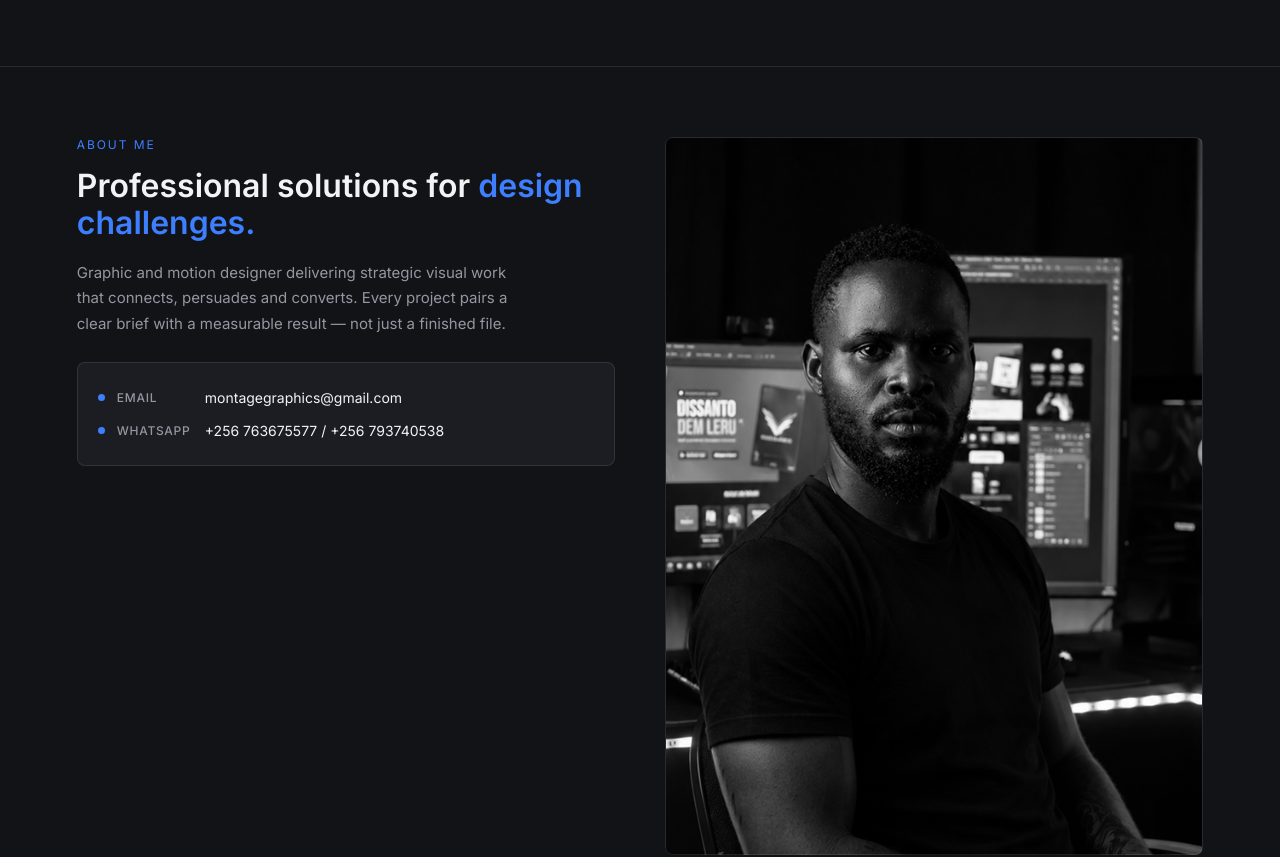
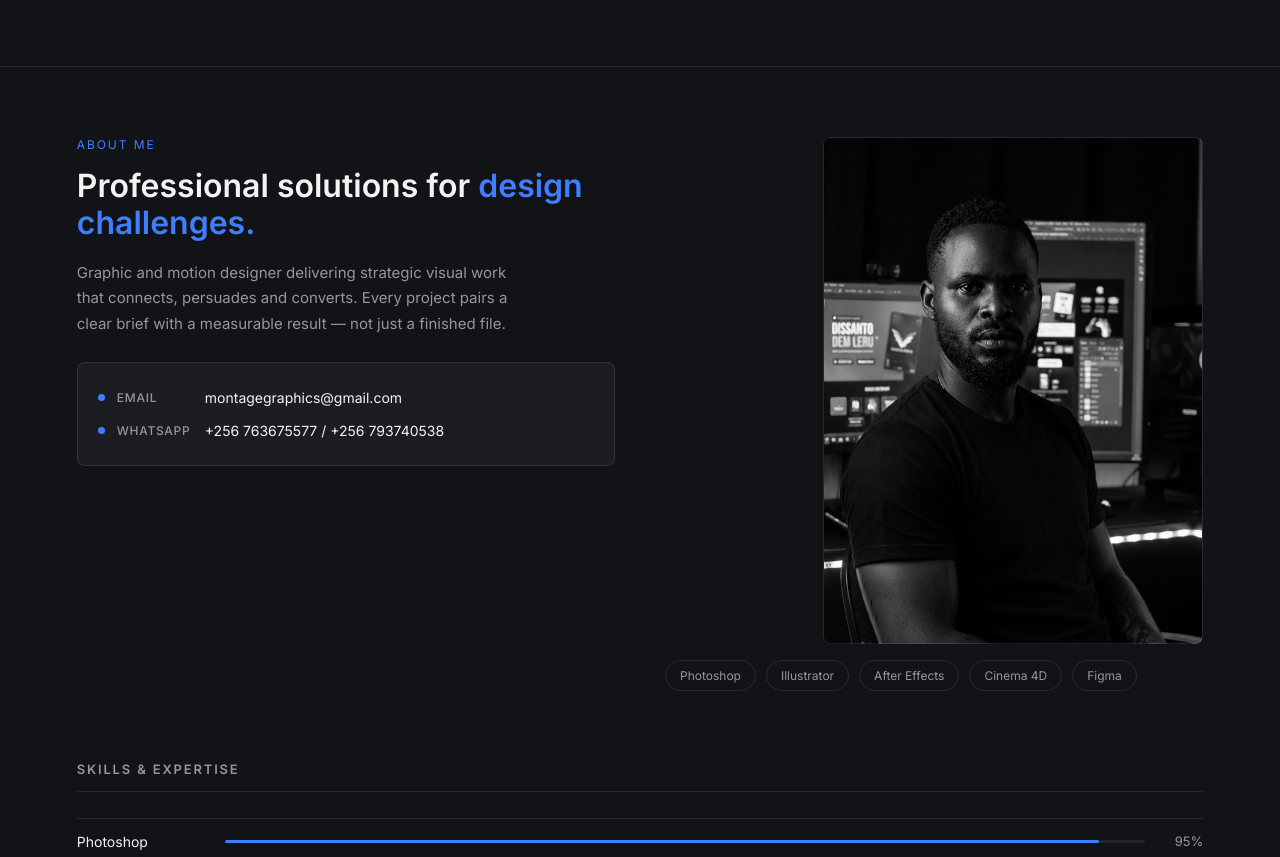
Before and after one commit to geo-web-maker/montage-graphics-website, a React (Vite) app in the folder frontend/: page / in a window 1280 px wide. Shown: the part 780-1637 px from the top of the page. Built offline with nearby package versions, Linux system fonts and the light colour scheme; no server answers.

Commit message:
Update montage.css with max-width and margin adjustments

```diff
--- a/frontend/src/styles/montage.css
+++ b/frontend/src/styles/montage.css
@@ -210,7 +210,8 @@
 .montage-root .about-visual .frame{
   height:auto; aspect-ratio: 3 / 4; border-radius:8px; border:1px solid var(--line);
   background-position:top center; background-repeat:no-repeat;
-  margin-bottom:16px;
+  margin-bottom:16px;   max-width:380px;
+  margin:0 0 16px auto;
 }
 .montage-root .chips{display:flex; flex-wrap:wrap; gap:10px;}
 .montage-root .chip{border:1px solid var(--line); border-radius:999px; padding:7px 14px; font-size:12px; color:var(--ink-dim);}
```
